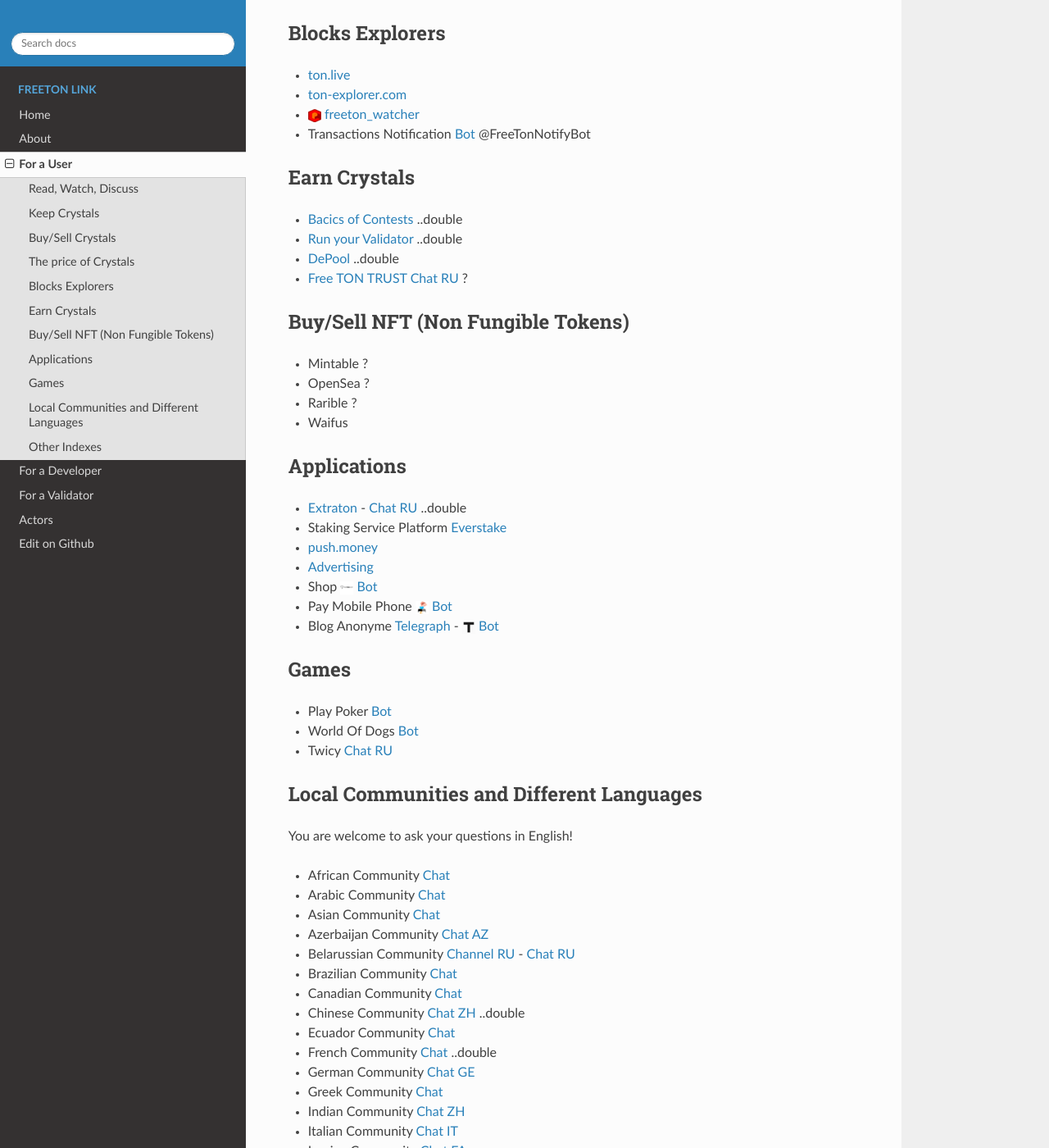
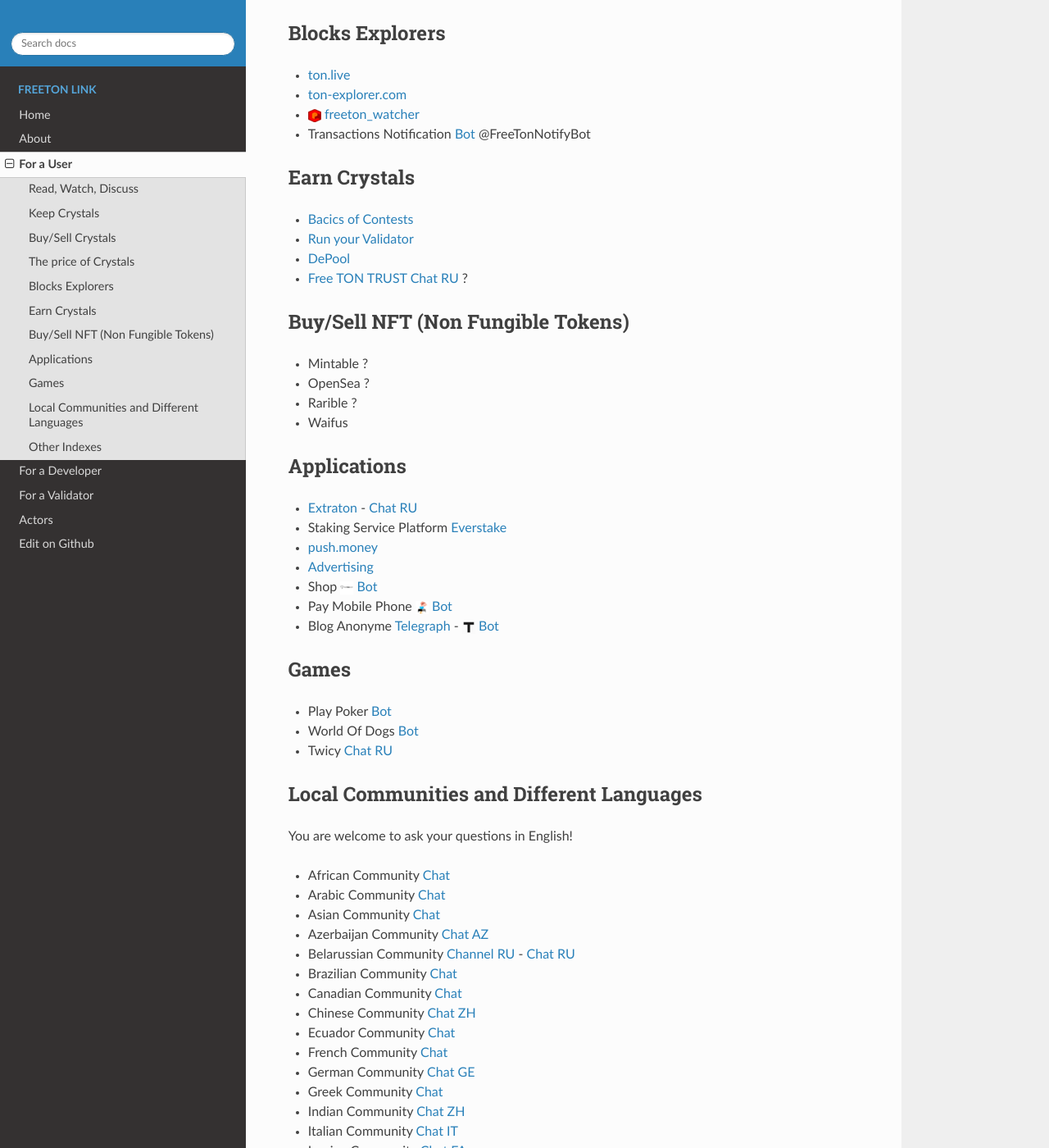
Before and after one commit to OCamlPro/www.freeton.link, a Sphinx documentation site: the page built from sphinx/user.rst, in a window 1280 px wide and 1400 px high, scrolled down 1608 px. Shown: the whole window at 82% size. Built offline with Sphinx 7.4.7 and the Read the Docs theme 2.0.0, drawn with Linux system fonts in a browser that asks for light colours; the version number could not be read and is left out.

Commit message:
petits changements

```diff
--- a/sphinx/developer.rst
+++ b/sphinx/developer.rst
@@ -4,12 +4,12 @@
 Read, Discuss
 ~~~~~~~~~~~~~
 * `Channel <https://t.me/TON_DEV>`_
-* `Chat <https://t.me/freeton_dev_exp>`_ .. double
+* `Chat <https://t.me/freeton_dev_exp>`_
 * Tondev `Chat <https://t.me/tondev_en>`_
 * SDK, tondev, ton os, tonos se `Chat <https://t.me/ton_sdk>`_
 * C++ Nodes `Chat <https://t.me/freeton_cpp>`_
 * `Stackoverflow <https://stackoverflow.com/search?q=free+ton>`_
-* TON Seed : Quick Start Platform `WEB <https://tonseed.com/>`_ - `Forum <https://forum.freeton.org/c/ton-seed-thread/164>`_ - `Channel <https://t.me/tonseednew>`_ - `Channel RU <https://t.me/tonseednewsru>`_ - `Chat RU <https://t.me/tonseed>`_
+* TON Seed : Quick Start Platform `WEB <https://tonseed.com/>`_ - `Forum <https://forum.freeton.org/c/ton-seed-thread/164>`_ - `Channel <https://t.me/tonseednew>`_ - `Channel RU <https://t.me/tonseednewsru>`_ - `Chat RU<https://t.me/tonseed>`_
 * `Feedback <https://docs.google.com/forms/d/e/1FAIpQLSfMbxQFCswkKjRYprvFx3FnuGLM3PlOaBXmpoZKLgBYOQ-ZPQ/viewform>`_
 
 Tooling
--- a/sphinx/user.rst
+++ b/sphinx/user.rst
@@ -69,9 +69,9 @@
 
 Earn Crystals
 ~~~~~~~~~~~~~
-* `Bacics of Contests <https://telegra.ph/How-to-prepare-and-submit-a-competitive-offer-in-Free-TON-08-18>`_ ..double
-* `Run your Validator <https://docs.ton.dev/86757ecb2/p/708260-run-validator>`_ ..double
-* `DePool <https://en.freeton.wiki/DePool>`_ ..double
+* `Bacics of Contests <https://telegra.ph/How-to-prepare-and-submit-a-competitive-offer-in-Free-TON-08-18>`_
+* `Run your Validator <https://docs.ton.dev/86757ecb2/p/708260-run-validator>`_
+* `DePool <https://en.freeton.wiki/DePool>`_
 * `Free TON TRUST Chat RU <https://t.me/joinchat/GKhzXBByu-ShTXblIwD0AQ>`_ ?
 
 Buy/Sell NFT (Non Fungible Tokens)
@@ -83,7 +83,7 @@
 
 Applications
 ~~~~~~~~~~~~
-* `Extraton <https://extraton.io/>`_ - `Chat RU <https://t.me/extraton>`_ ..double
+* `Extraton <https://extraton.io/>`_ - `Chat RU <https://t.me/extraton>`_
 * Staking Service Platform `Everstake <https://everstake.one/freeton>`_
 * `push.money <https://push.money/>`_
 * `Advertising <https://adgram.io/>`_
@@ -108,19 +108,19 @@
 * Belarussian Community `Channel RU <https://t.me/freetonbelarus>`_ - `Chat RU <https://t.me/freetonby>`_
 * Brazilian Community `Chat <https://t.me/freeton_pt>`_
 * Canadian Community `Chat <https://t.me/ton_canada>`_
-* Chinese Community `Chat ZH <https://t.me/freeton_china>`_ ..double
+* Chinese Community `Chat ZH <https://t.me/freeton_china>`_
 * Ecuador Community `Chat <https://t.me/ton_ecuador>`_
-* French Community `Chat <https://t.me/gramfr>`_ ..double
+* French Community `Chat <https://t.me/gramfr>`_
 * German Community `Chat GE <https://t.me/ton_de>`_
 * Greek Community `Chat <https://t.me/freetongreekcommunity>`_
 * Indian Community `Chat ZH <https://t.me/freeton_india>`_
 * Italian Community `Chat IT <https://t.me/topennetworkitalia>`_
 * Iranian Community `Chat FA <https://t.me/freetoniran>`_
-* Korean Community `Channel KOR <https://t.me/tonkoreaorg_channel>`_ - `Chat KOR <https://t.me/tonkoreaorg>`_ ..double
+* Korean Community `Channel KOR <https://t.me/tonkoreaorg_channel>`_ - `Chat KOR <https://t.me/tonkoreaorg>`_
 * Latvian Community `Chat <https://t.me/freeton_latvija_komuna>`_ - `Twitter LV <https://twitter.com/FreetonLatvija>`_ - `Blog <https://freetonlatvija.medium.com>`_
 * Maltese Community `Chat <https://t.me/freeton_malta>`_
 * Spainish Community `Chat ES <https://t.me/ton_es>`_
-* Mexican Community `Chat ES <https://t.me/freeton_mexico>`_ ..double
+* Mexican Community `Chat ES <https://t.me/freeton_mexico>`_
 * Russian Community `Channel RU <https://t.me/freeton_community>`_
 * Singaporean Community `Chat <https://t.me/freetonsg>`_
 * Turkish Community `Chat TR <https://t.me/tonturkiye>`_
--- a/sphinx/validator.rst
+++ b/sphinx/validator.rst
@@ -8,7 +8,7 @@
 
 Tooling
 ~~~~~~~~
-* `Depool Validators Explorer <https://depools.extraton.io/>`_ .. double
+* `Depool Validators Explorer <https://depools.extraton.io/>`_
 
 Different Languages
 ~~~~~~~~~~~~~~~~~~~
```
